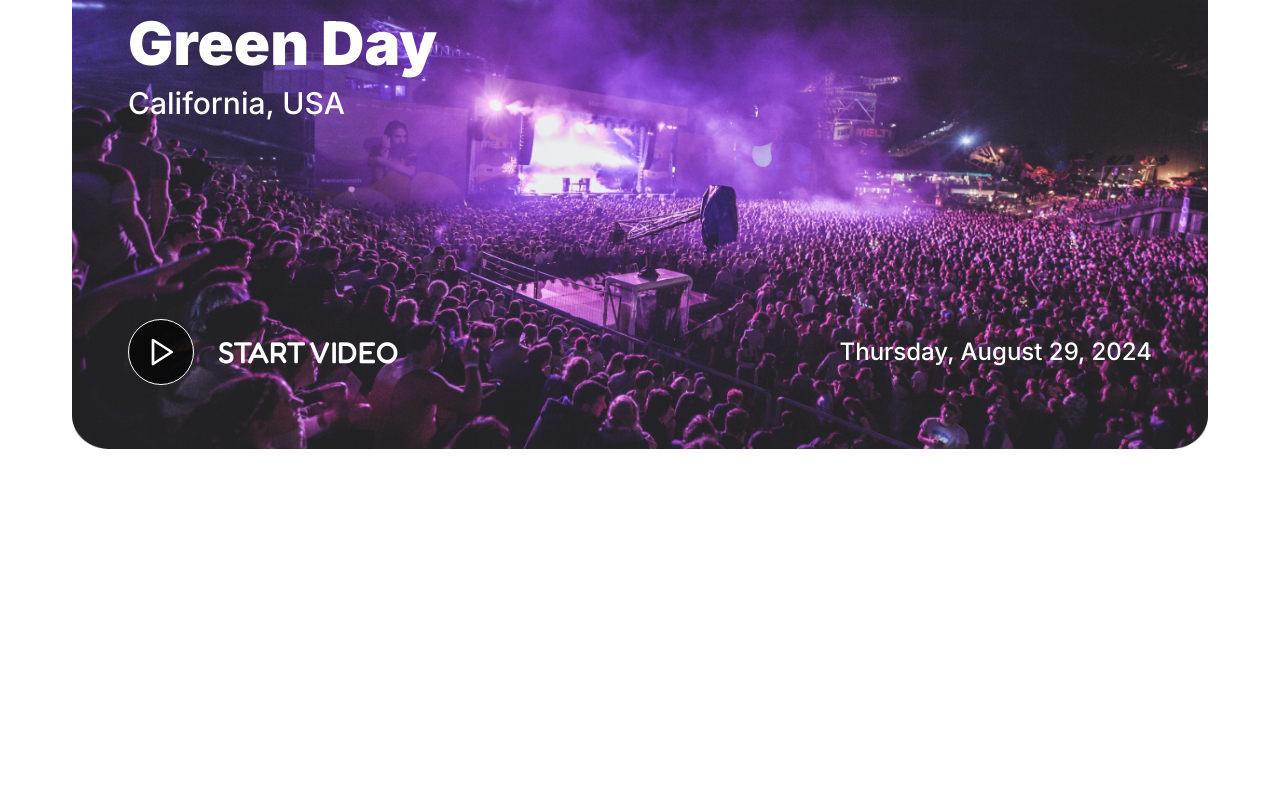
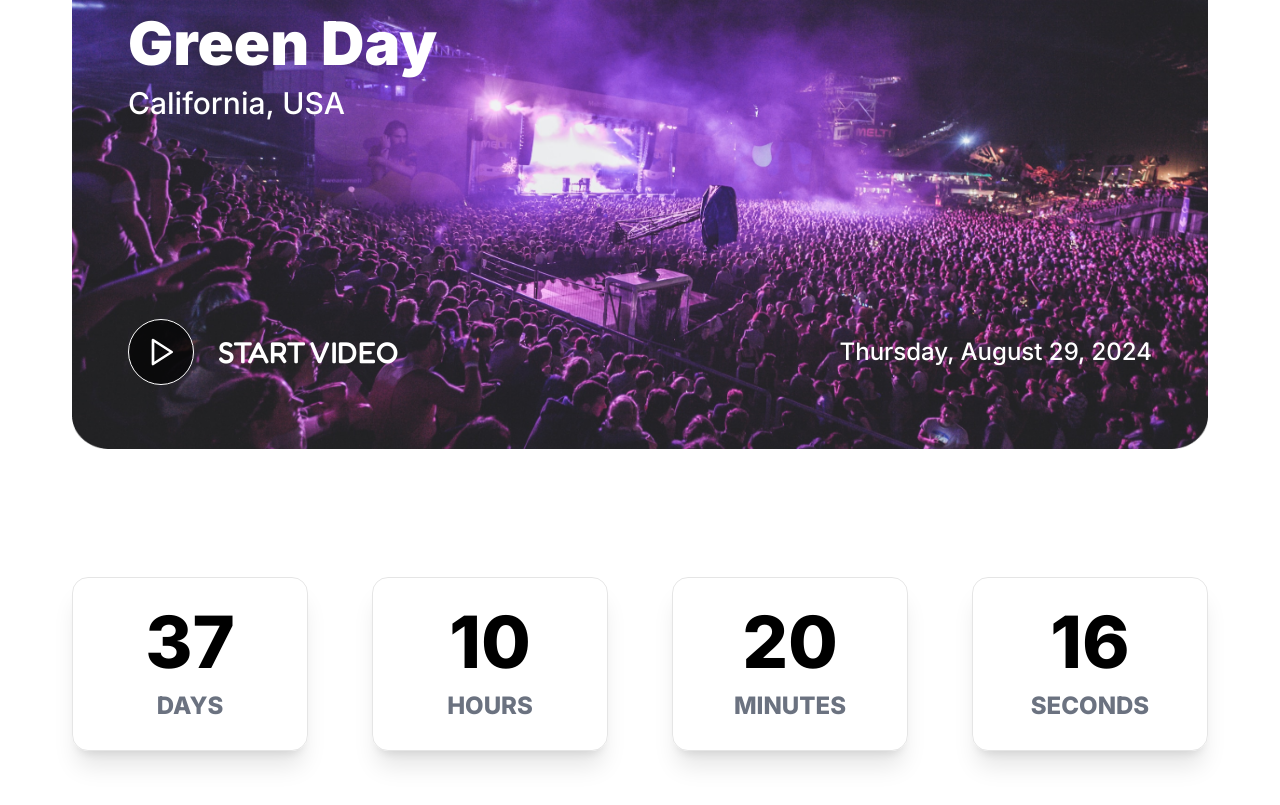
Before and after one commit to PhosRunia28/Evenity, a React (Vite) app: page / in a window 1280 px wide. Shown: the part 2875-3680 px from the top of the page. Before the commit the page ends 3452 px from the top, so only its background shows below. Built offline with nearby package versions, Linux system fonts and the light colour scheme.

Commit message:
ui: add Time Event Section

```diff
--- a/src/App.tsx
+++ b/src/App.tsx
@@ -3,6 +3,7 @@
 import Header from "./components/section/Header";
 import HeroSection from "./components/section/HeroSection";
 import RecapVideoEvent from "./components/section/RecapVideoEvent";
+import TimeEventSection from "./components/section/TimeEventSection";
 
 function App() {
   return (
@@ -12,6 +13,7 @@
       <AboutSection />
       <ExploreSection />
       <RecapVideoEvent />
+      <TimeEventSection />
     </>
   );
 }
--- /dev/null
+++ b/src/components/common/DateBox.tsx
@@ -0,0 +1,14 @@
+type Props = {
+  date: number;
+  desc: string;
+};
+export default function DateBox({ date, desc }: Props) {
+  return (
+    <div className="flex w-full max-w-full flex-col gap-3 rounded-2xl border border-black/10 py-7 text-center shadow-xl">
+      <h4 className="text-7xl font-extrabold leading-none">{date}</h4>
+      <p className="text-2xl font-extrabold uppercase leading-8 text-gray-500">
+        {desc}
+      </p>
+    </div>
+  );
+}
--- a/src/components/section/RecapVideoEvent.tsx
+++ b/src/components/section/RecapVideoEvent.tsx
@@ -8,7 +8,7 @@
   const [openVideo, setOpenVideo] = useState(false);
   return (
     <section className="container pb-32 font-fredoka">
-      <TitleSection title="RECAP EVENT 2024" />
+      <TitleSection title={`RECAP EVENT ${EventTime.getFullYear()}`} />
       <div className="relative flex h-full min-h-[600px] w-full flex-col gap-6 rounded-2xl bg-black px-4 py-10 text-white sm:min-h-[500px] sm:px-10 md:rounded-[4rem] lg:px-14 lg:py-16">
         {/* video */}
         {openVideo && (
--- /dev/null
+++ b/src/components/section/TimeEventSection.tsx
@@ -0,0 +1,47 @@
+import { EventTime } from "@/data/AboutEvent";
+import { useEffect, useState } from "react";
+import DateBox from "../common/DateBox";
+interface TimeLeft {
+  days: number;
+  hours: number;
+  minutes: number;
+  seconds: number;
+}
+export default function TimeEventSection() {
+  const timeEvent = EventTime.getTime();
+  const calculateTimeLeft = () => {
+    const now = new Date().getTime();
+    const difference = timeEvent - now;
+
+    let timeLeft: TimeLeft = { days: 0, hours: 0, minutes: 0, seconds: 0 };
+
+    if (difference > 0) {
+      timeLeft = {
+        days: Math.floor(difference / (1000 * 60 * 60 * 24)),
+        hours: Math.floor((difference / (1000 * 60 * 60)) % 24),
+        minutes: Math.floor((difference / 1000 / 60) % 60),
+        seconds: Math.floor((difference / 1000) % 60),
+      };
+    }
+
+    return timeLeft;
+  };
+  const [timeLeft, setTimeLeft] = useState(calculateTimeLeft());
+  useEffect(() => {
+    const timer = setInterval(() => {
+      setTimeLeft(calculateTimeLeft());
+    }, 1000);
+
+    return () => clearInterval(timer);
+  }, []);
+  return (
+    <section className="container pb-32 font-inter">
+      <div className="grid grid-cols-1 items-center gap-10 sm:grid-cols-2 sm:gap-16 lg:grid-cols-4">
+        <DateBox date={timeLeft.days || 0} desc={"days"} />
+        <DateBox date={timeLeft.hours || 0} desc={"hours"} />
+        <DateBox date={timeLeft.minutes || 0} desc={"minutes"} />
+        <DateBox date={timeLeft.seconds || 0} desc={"seconds"} />
+      </div>
+    </section>
+  );
+}
```
